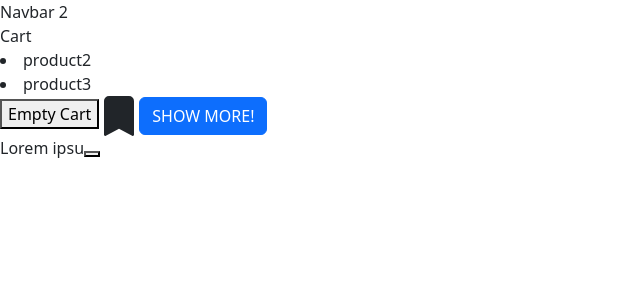
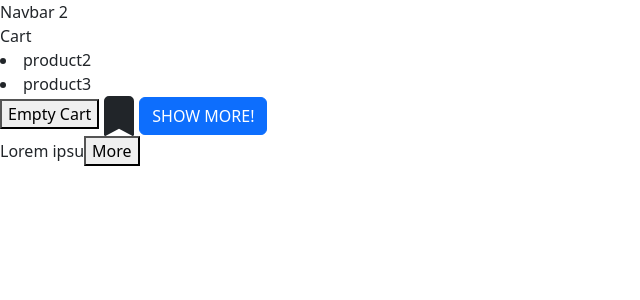
Before and after one commit to HigherIB/react-app-workable, a React (Vite) app: page / in a window 1280 px wide. Shown: the top 300 px of the page, without its empty margins (0-640 px from the left). Built offline with nearby package versions, Linux system fonts and the light colour scheme.

Commit message:
expanding text

```diff
--- a/src/App.tsx
+++ b/src/App.tsx
@@ -19,12 +19,16 @@ function App(){
   })
 
   const [maxChar, setMaxChar] = useState(10);
+  const [expand, setExpand] = useState(false);
+
   const handleClick = () => {
     setGame({...game, player: { name: "bob"}})
   }
 
   const handleExpand = () => {
-    if(maxChar) setMaxChar(100);
+    if(expand) setMaxChar(10);
+    setMaxChar(1000);
+    setExpand(!expand);
   }
   return (
     <div>
--- a/src/components/ExpandableText.tsx
+++ b/src/components/ExpandableText.tsx
@@ -7,7 +7,7 @@ interface Props {
 const ExpandableText = ({ children, onClick, charCount} : Props) => {
     return <div>
         {children.slice(0, charCount)}
-        <button type="button" onClick={onClick}>{}</button>
+        <button type="button" onClick={onClick}>{charCount < 100 ? 'More' : 'Less'}</button>
     </div>
 }
 
```
